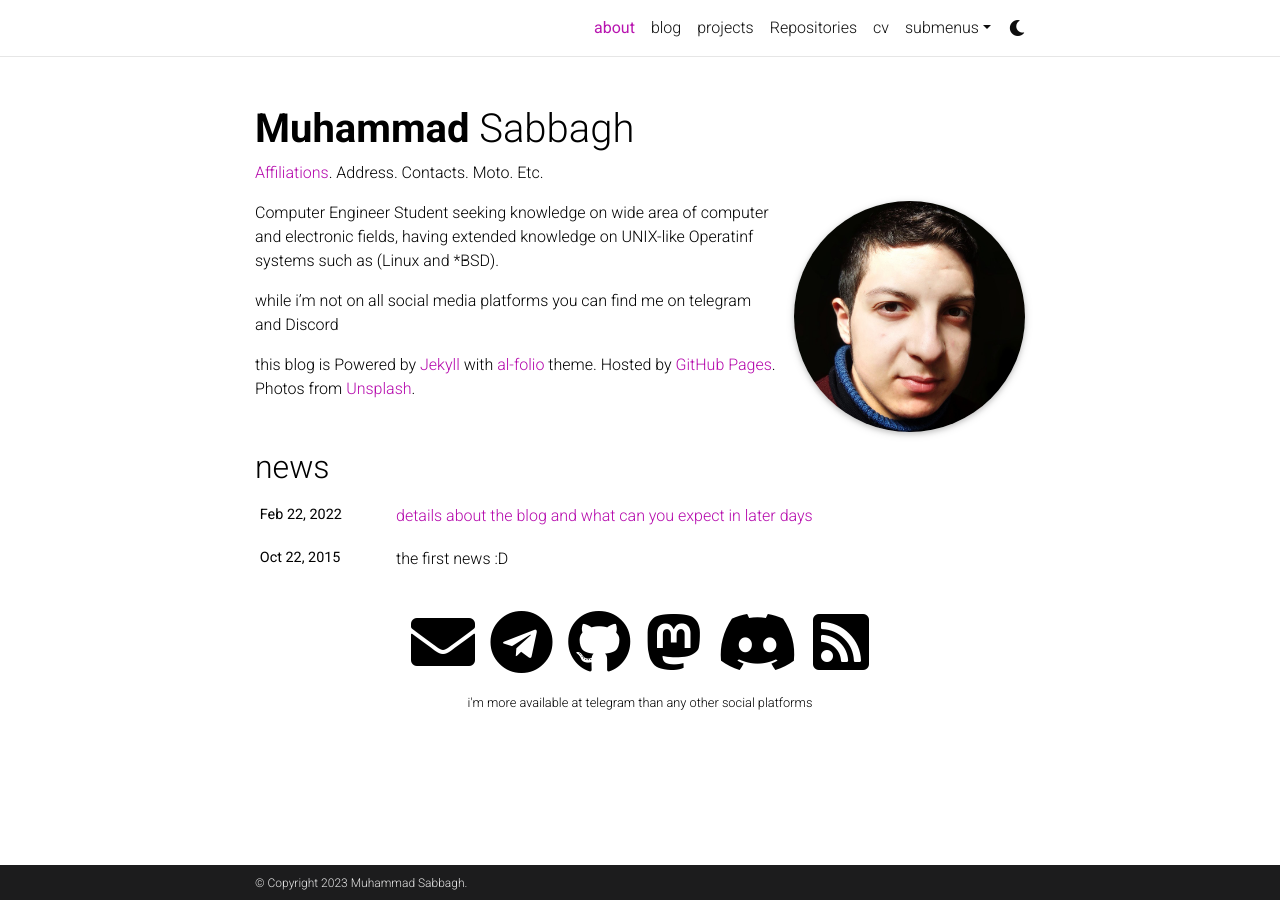
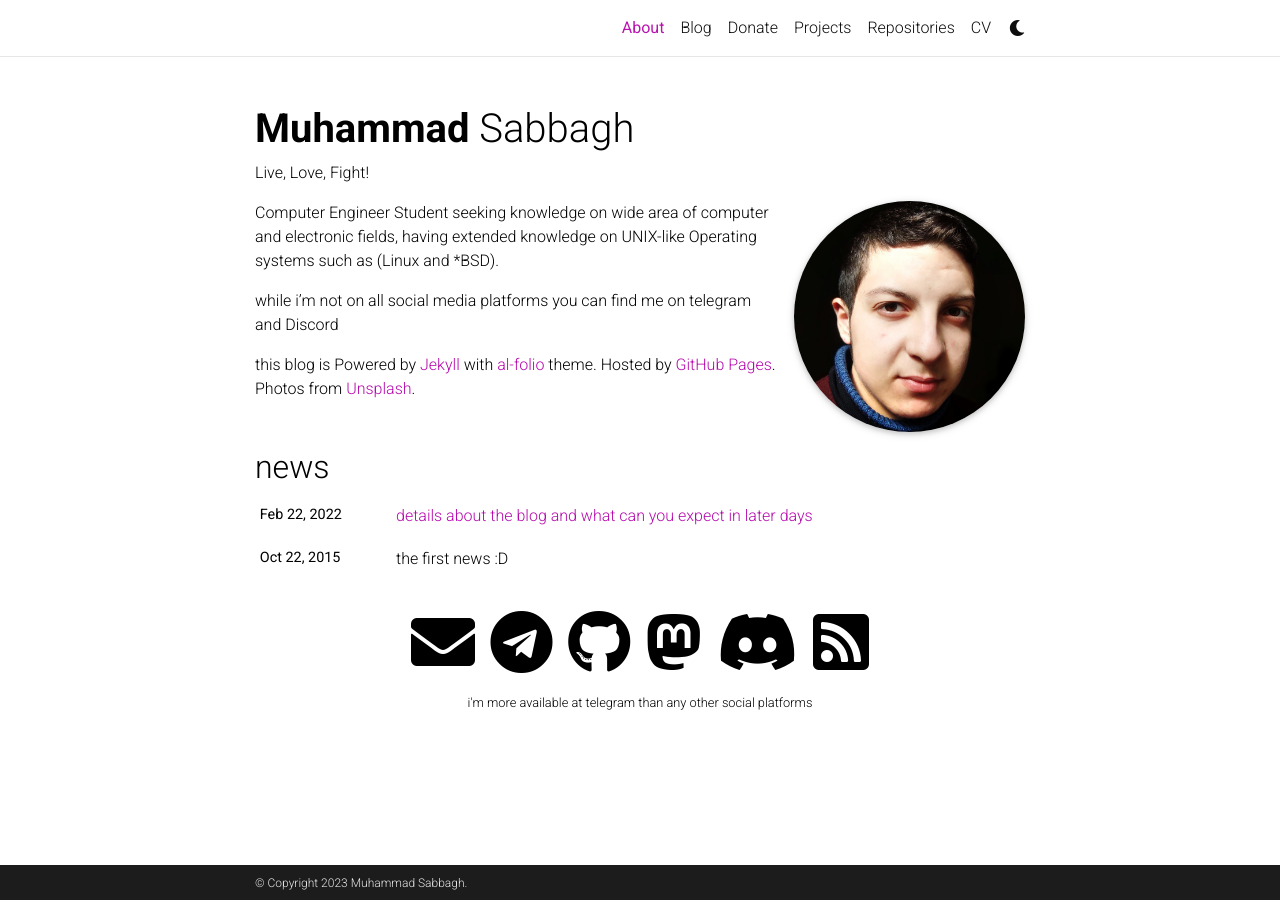
Before and after one commit to MuhammedSabbagh/MuhammedSabbagh.github.io, a Jekyll site: the page built from _pages/about.md, in a window 1280 px wide. Built offline with Jekyll 4.4.1, drawn with Linux system fonts in a browser that asks for light colours; full-size pictures stand in for the smaller copies a plugin makes; comment, search, counter and statistics services are not loaded; a style sheet for code colours, icons or effects is not loaded.

```diff
--- a/_config.yml
+++ b/_config.yml
@@ -113,7 +113,7 @@ bing_site_verification:  # out your bing-site-verification ID (Bing Webmaster)
 # -----------------------------------------------------------------------------
 
 blog_name: The Engineer blog # blog_name will be displayed in your blog page
-blog_nav_title: blog # your blog must have a title for it to be displayed in the nav bar
+blog_nav_title: Blog # your blog must have a title for it to be displayed in the nav bar
 blog_description: Blog where different topics are discussed
 permalink: /blog/:year/:title/
 
--- a/_pages/about.md
+++ b/_pages/about.md
@@ -1,8 +1,8 @@
 ---
 layout: about
-title: about
+title: About
 permalink: /
-subtitle: <a href='#'>Affiliations</a>. Address. Contacts. Moto. Etc.
+subtitle: Live, Love, Fight!
 
 profile:
   align: right
@@ -14,8 +14,7 @@ selected_papers: false # includes a list of papers marked as "selected={true}"
 social: true  # includes social icons at the bottom of the page
 ---
 
-Computer Engineer Student seeking knowledge on wide area of computer and electronic fields, having extended knowledge on UNIX-like Operatinf systems such as (Linux and *BSD).
-
+Computer Engineer Student seeking knowledge on wide area of computer and electronic fields, having extended knowledge on UNIX-like Operating systems such as (Linux and *BSD).
 
 while i'm not on all social media platforms you can find me on telegram and Discord
 
```
Also changed, not shown: _news/first-announce.md (renamed from _news/announcement_1.md, +0 -1 lines), _pages/cv.md (+1 -1 lines), _pages/donation.md (added, +24 -0 lines), _pages/dropdown.md (deleted, +0 -10 lines), _pages/projects.md (+1 -1 lines), _news/roadmap-expectation.md (renamed from _news/announcement_2.md).
